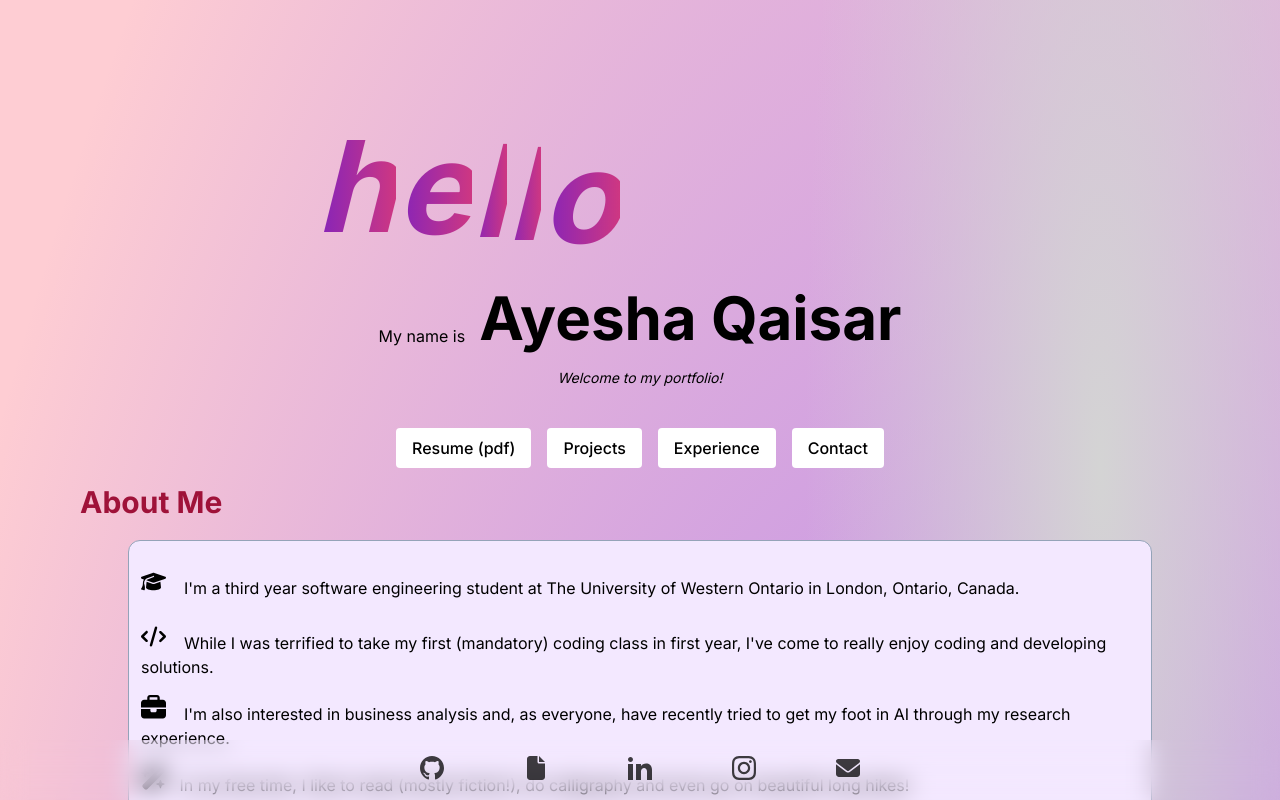
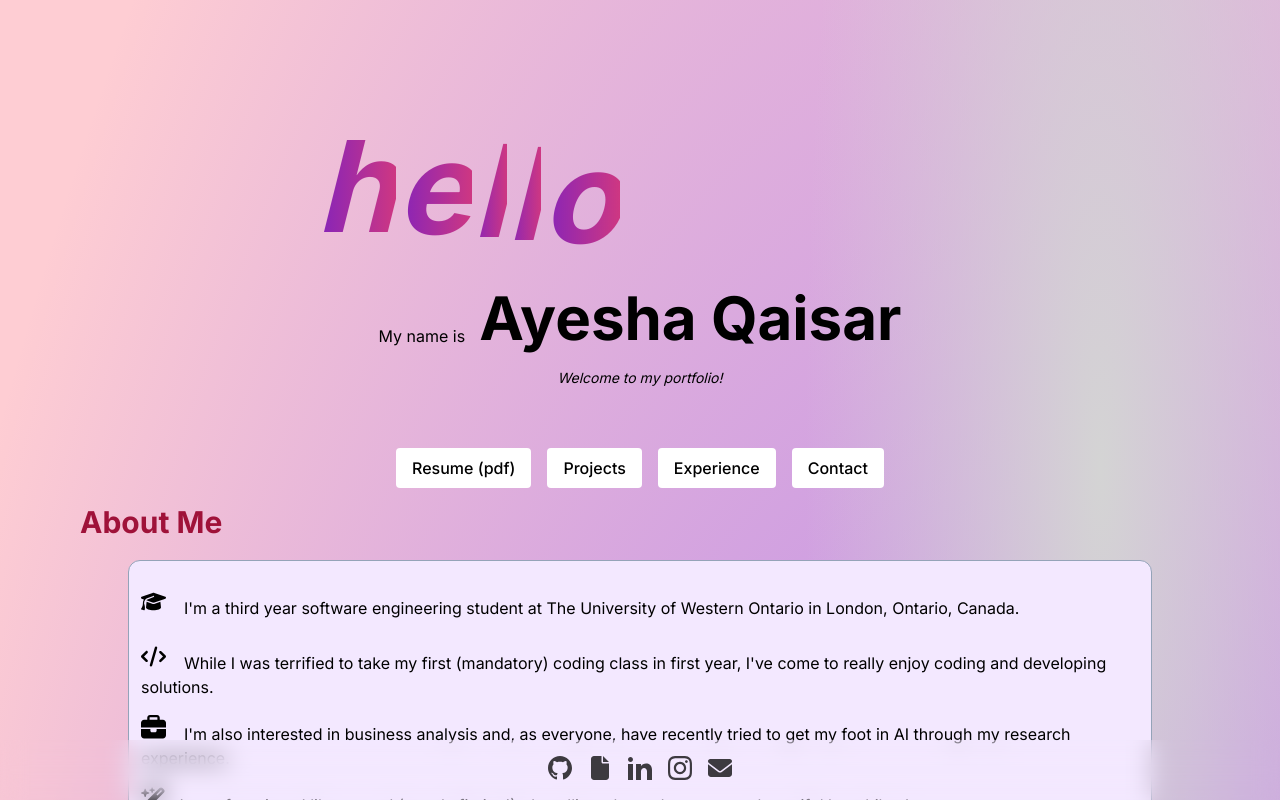
Before and after one commit to ayeshaq2/aq-portfolio, a Next.js app: page / in a window 1280 px wide. Shown: the top 800 px of the page. Built offline with nearby package versions, Linux system fonts and the light colour scheme.

Commit message:
resizing

```diff
--- a/app/page.js
+++ b/app/page.js
@@ -48,7 +48,7 @@ export default function Home() {
 
       </div>
 
-   <div className='flex justify-center space-x-4'>
+   <div className='flex sm:flex-row justify-center space-x-4 space-y-2 sm:space-y-0 sm:space-x-4 mt-5 '>
     <Link href="https://drive.google.com/file/d/1S37MLLszvAYqw6e5T2OEtfiHqN6Y5xSe/view?usp=sharing">
       <button className='bg-white font-medium text-black text-md py-2 px-4 mt-5 rounded cursor-pointer bg-white hover:bg-purple-950 hover:text-white' > Resume (pdf) </button>
     </Link>
@@ -73,7 +73,7 @@ export default function Home() {
    <br/>
    <br/>
 
-    <div className='border border-slate-400 rounded-xl w-4/5 p-3 bg-purple-100 '>
+    <div className='border border-slate-400 rounded-xl w-4/5 p-3 bg-purple-100 sm:text-black '>
 
       <Card>
 
--- a/components/footer/Footer.js
+++ b/components/footer/Footer.js
@@ -24,7 +24,7 @@ import {
 const Footer = () => {
     return (
       <>
-      <div className='flex backdrop-blur-md space-x-20 justify-center py-4 pb-5'>
+      <div className='flex flex-wrap justify-center sm:space -x-20 space-x-4 backdrop-blur-md py-4 pb-5 '>
 
       <Link className='hover:opacity-100 opacity-75' href='https://github.com/ayeshaq2'>
           <Github></Github>
--- a/components/skills/Skills.js
+++ b/components/skills/Skills.js
@@ -63,7 +63,7 @@ const Skills = () => {
             {console.log("rendering")}
              {/* <div>pppppppppppppppppppppppppppp</div> */}
             {skills.map((skill, index)=>(
-                <Tag key={index} className='skill-bubble' style={bubbleStyles[index]}>{skill}</Tag>
+                <Tag key={index} className='skill-bubble text-black sm:text-black' style={bubbleStyles[index]}>{skill}</Tag>
             ))}
         </Box>
 
--- a/components/timeline/Timeline.js
+++ b/components/timeline/Timeline.js
@@ -75,7 +75,7 @@ let experiences = [{
 
 const Timeline =() =>{
     return(
-        <div className='w-5/6 pt-7 pb-10' >
+        <div className='w-5/6 pt-7 pb-10 sm:text-black ' >
              <Chrono items={experiences}  mode="VERTICAL_ALTERNATING" enableOutline
              mediaSettings={{ }}
              theme={{
```
